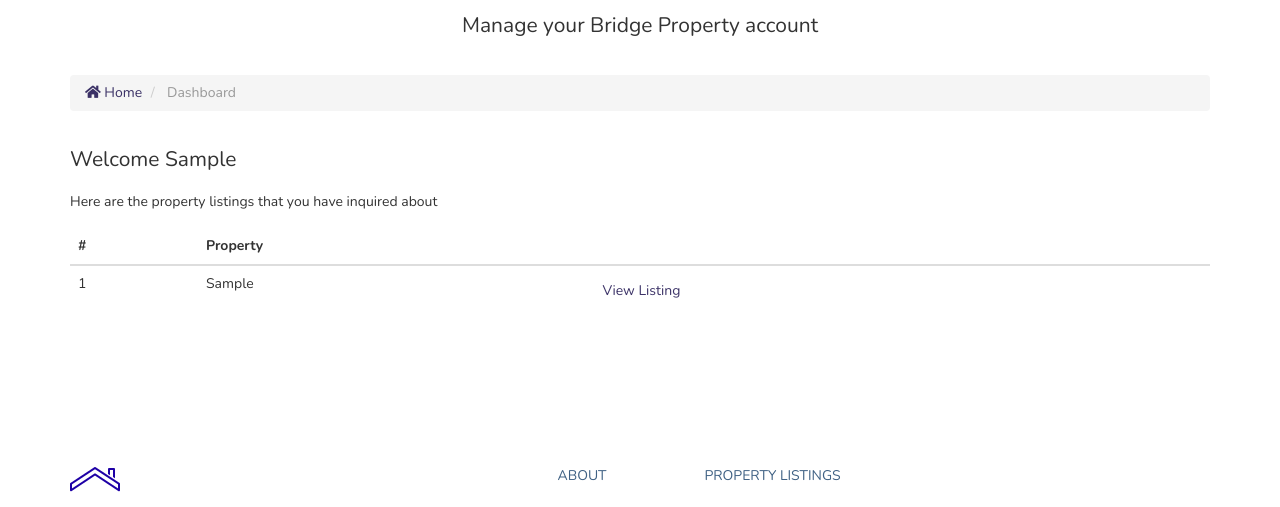
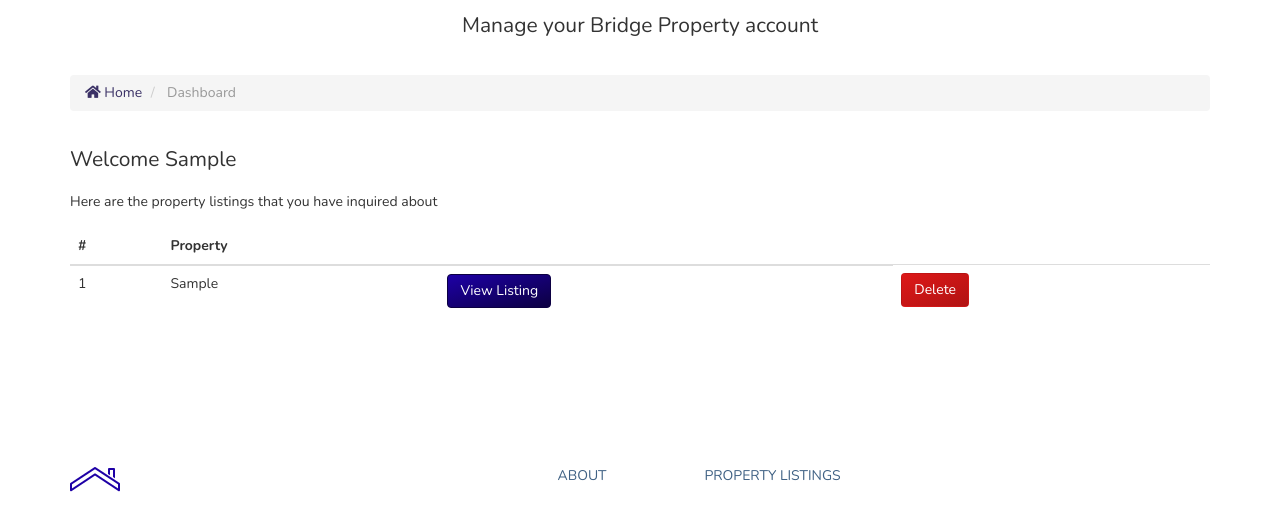
Before and after one commit to FintanMi/bridge-property-estate-agents, a Django app: page /account/dashboard in a window 1280 px wide. Shown: the part 881-1388 px from the top of the page. Run offline with Django 3.2, Linux system fonts and the light colour scheme; a user stored in the database is signed in; tables that the repository leaves empty hold one stand-in row (values such as "Sample post"); some libraries are stand-ins or nearby versions.

Commit message:
Delete btn added to dashboard page

```diff
--- a/account/urls.py
+++ b/account/urls.py
@@ -6,4 +6,5 @@ urlpatterns = [
     path('logout', views.logout, name='logout'),
     path('register', views.register, name='register'),
     path('dashboard', views.dashboard, name='dashboard'),
+    path('delete_button/<str:id>', views.delete_button, name='delete_button'),
 ]
--- a/account/views.py
+++ b/account/views.py
@@ -1,4 +1,4 @@
-from django.shortcuts import render, redirect
+from django.shortcuts import render, redirect, get_object_or_404
 from django.contrib import messages, auth
 from django.contrib.auth.models import User
 from contact.models import Contact
@@ -69,3 +69,15 @@ def dashboard(request):
         'user_contact': user_contact
     }
     return render(request, 'account/dashboard.html', context)
+
+
+def delete_button(request, id):
+    delete = get_object_or_404(Contact, pk=id)
+    context = {
+        'delete': delete
+    }
+
+    if request.method == 'GET':
+        delete.delete()
+        messages.success(request, 'You have deleted your query')
+        return render(request, 'account/dashboard.html', context)
--- a/static/css/styles.css
+++ b/static/css/styles.css
@@ -1131,3 +1131,13 @@ Waypoints
 .index-btn:hover {
     color: #fff;
 }
+
+/* Dashboard */
+.btn-delete {
+    background-image: linear-gradient(to bottom right, #dd1818, #b11313);
+    color: #fff;
+}
+
+.btn-delete:hover {
+    color: #fff;
+}
--- a/templates/account/dashboard.html
+++ b/templates/account/dashboard.html
@@ -51,7 +51,10 @@
                                 <td>{{ con.id }}</td>
                                 <td>{{ con.listing }}</td>
                                 <td>
-                                    <a class="btn btn-light" href="{% url 'listing' con.listing_id %}">View Listing</a>
+                                    <a class="btn btn-light index-btn" href="{% url 'listing' con.listing_id %}">View Listing</a>
+                                </td>
+                                <td>
+                                    <a class="btn btn-delete" href="{% url 'delete_button' con.listing_id %}">Delete</a>
                                 </td>
                             </tr>
                             {% endfor %}
```
